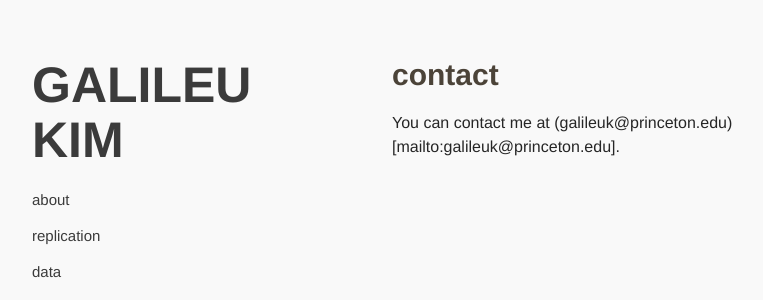
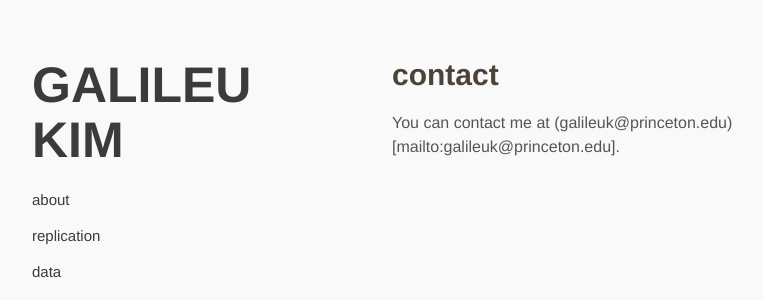
Before and after one commit to galileukim/galileukim.github.io, a Jekyll site: the page built from pages/contact.md, in a window 1280 px wide. Shown: the top 300 px of the page, without its empty margins (178-941 px from the left). Built offline with Jekyll 4.4.1, drawn with Linux system fonts in a browser that asks for light colours; our own code applies the rules of GitHub Pages for plain Markdown files.

Commit message:
change body font color

```diff
--- a/_sass/jekyll-theme-minimal.scss
+++ b/_sass/jekyll-theme-minimal.scss
@@ -5,7 +5,7 @@ body {
   background-color: #F9F9F9;
   padding:50px;
   font: 16px/1.5 Helvetica, Arial, sans-serif;
-  color:#262626;
+  color:#595451;
   font-weight:400;
 }
 
```
